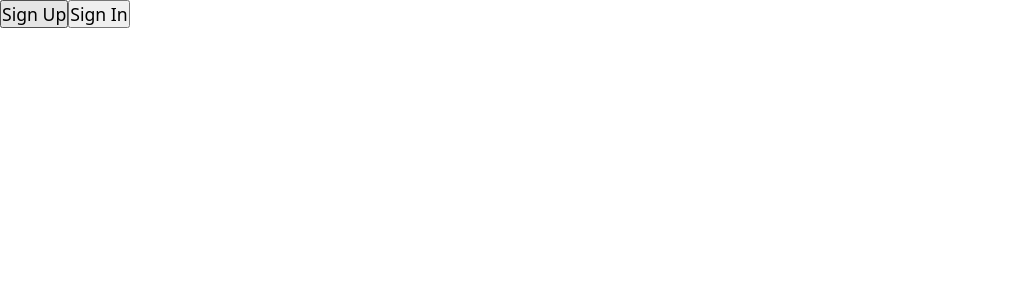
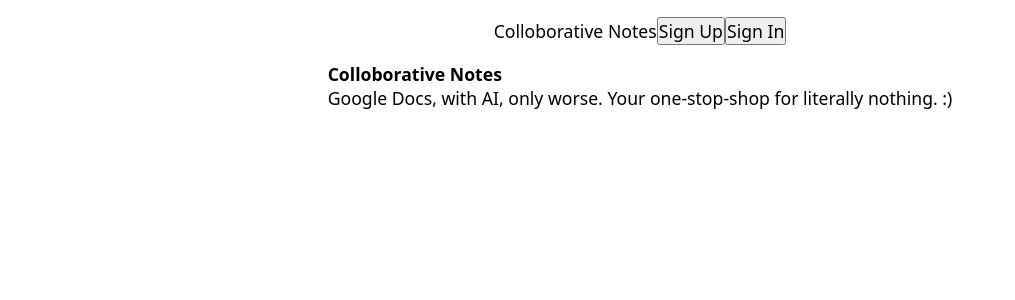
Before and after one commit to cdogcoder/collaborative-notes, a Next.js app: page / in a window 1280 px wide. Shown: the top 300 px of the page, without its empty margins (0-1015 px from the left). Built offline with nearby package versions, Linux system fonts and the light colour scheme.

Commit message:
Create basic HTML structure of home page

```diff
--- a/src/app/[id]/page.js
+++ b/src/app/documents/[id]/page.js
@@ -1,10 +1,10 @@
 "use client";
 import { addDoc, collection, doc, getDoc, updateDoc } from "firebase/firestore";
-import { db } from "../config/firebase";
+import { db } from "../../config/firebase";
 import { useState, useEffect } from "react";
 import { redirect, useParams } from "next/navigation";
 
-import ChatbotContainer from "../components/ChatbotContainer";
+import ChatbotContainer from "../../components/ChatbotContainer";
 
 export default function DocumentPage() {
   const params = useParams();
@@ -93,7 +93,7 @@ export default function DocumentPage() {
   };
 
   const exitDocumentPage = () => {
-    redirect("/");
+    redirect("/documents");
   };
 
   const getChatbotResponse = async (updatedChatHistory) => {
--- a/src/app/page.js
+++ b/src/app/page.js
@@ -3,13 +3,18 @@ import { redirect } from "next/navigation";
 
 export default function Home() {
   return (
-    <div>
-      <nav>
-        <button
-            onClick={() => redirect("/sign-up")}
-        >Sign Up</button>
-        <button>Sign In</button>
+    <div className="body">
+      <nav className="header-nav">
+        <span className="header-logo">Colloborative Notes</span>
+        <button onClick={() => redirect("/sign-up")} className="sign-up-button">
+          Sign Up
+        </button>
+        <button className="sign-in-button">Sign In</button>
       </nav>
+      <div className="content-container">
+        <h1 className="hero-text">Colloborative Notes</h1>
+        <p>Google Docs, with AI, only worse. Your one-stop-shop for literally nothing. {":)"}</p>
+      </div>
     </div>
   );
 }
--- a/src/app/sign-up/page.js
+++ b/src/app/sign-up/page.js
@@ -2,7 +2,6 @@
 import { useEffect, useState } from "react";
 import { useCreateUserWithEmailAndPassword } from "react-firebase-hooks/auth";
 import { auth } from "../config/firebase";
-import { onAuthStateChanged } from "firebase/auth";
 import { redirect } from "next/navigation";
 
 export default function SignUpPage() {
```
Also changed, not shown: src/app/documents/page.js (+7 -2 lines).
